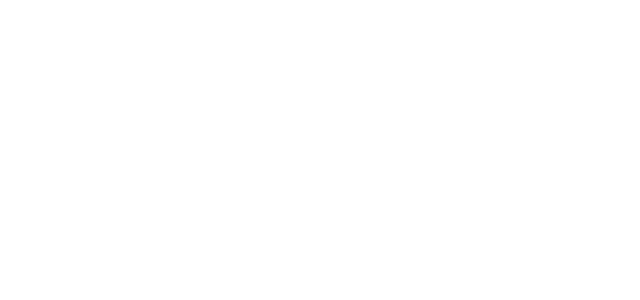
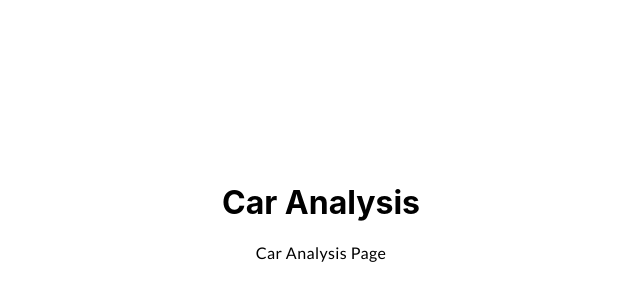
Before and after one commit to Jaxeus/FrontendL5M2, a React (Create React App) app in the folder turners-cars/: page / in a window 1280 px wide. Shown: the part 920-1220 px from the top of the page, without its empty margins (319-959 px from the left). Before the commit the page ends 820 px from the top, so only its background shows below. Built offline with nearby package versions, Linux system fonts and the light colour scheme; a web font is replaced by a local one.

Commit message:
Created a new component and css module called CarAnalysis for another car-analysis post request from azure

```diff
--- /dev/null
+++ b/turners-cars/src/pages/CarAnalysis.jsx
@@ -0,0 +1,23 @@
+import React from "react";
+import styles from "./CarAnalysis.module.css";
+// import axios from "axios";
+
+export default function CarAnalysis() {
+  //   POST https://eastus.api.cognitive.microsoft.com/computervision/imageanalysis:analyze?api-version=2023-04-01-preview&features=tags HTTP/1.1
+  // Host: eastus.api.cognitive.microsoft.com
+  // Content-Type: application/json
+  // Ocp-Apim-Subscription-Key: 89c663d4e00c430bab4db0272f4f785f
+
+  // {
+  //   "url": "https://www.seat.co.nz/content/dam/public/seat-website/models/tarraco/exterior-colours/tarracocclite-blueatlantic.png"
+  // }
+
+  return (
+    <div className={styles.carAnalysisContainer}>
+      <div>
+        <h1>Car Analysis</h1>
+        <p>Car Analysis Page</p>
+      </div>
+    </div>
+  );
+}
--- /dev/null
+++ b/turners-cars/src/pages/CarAnalysis.module.css
@@ -0,0 +1,9 @@
+.carAnalysisContainer {
+  display: flex;
+  flex-direction: column;
+  align-items: center;
+  justify-content: center;
+  margin-top: 20px;
+  margin-bottom: 20px;
+  height: 600px;
+}
--- a/turners-cars/src/pages/Home.jsx
+++ b/turners-cars/src/pages/Home.jsx
@@ -6,6 +6,7 @@ import TopMenu from "./TopMenu";
 import Header from "./Header";
 import axios from "axios";
 import { useState } from "react";
+import CarAnalysis from "./CarAnalysis";
 
 export default function Home() {
   const [imageUrl, setImageUrl] = useState("");
@@ -15,12 +16,6 @@ export default function Home() {
   const analyzeImage = async () => {
     const apiKey = process.env.REACT_APP_AZURE_API_KEY;
     const endpoint = process.env.REACT_APP_AZURE_ENDPOINT;
-    // const params = {
-    //   visualFeatures: "Categories,Description,Color",
-    //   details: "",
-    //   language: "en",
-    // };
-    // /vision/v3.1/analyze (cut)
     try {
       console.log(imageUrl);
       const response = await axios.post(
@@ -67,33 +62,6 @@ export default function Home() {
           <img width="300px" height="auto" alt="car" src={imageUrl} />
         );
       }
-
-      //-------------SET RESULT ONLY---------------//
-      // setResult(
-      //   response.data.tagsResult.values.filter((item) => item.name === "car")[0]
-      //     .name
-      // );
-
-      //--------------TRYING STUFF-------------//
-      // console.log(
-      //   response.data.tagsResult.values.filter((item) => item.name === "car")[0].name
-      // );
-      // if (response.data.tagsResult.values[3].name === "car") {
-      // console.log("This is a car");
-      // setResult(
-      //   `This is indeed a ${response.data.tagsResult.values[3].name}`
-      // );
-      // setCarImage(
-      //   <img width="200px" height="auto" alt="car" src={imageUrl} />
-      // );}
-      // else {
-      //   console.log("Not today, my friend");
-      // }
-      // console.log(response.data.tagsResult.values["name"]);
-      // setResult(
-      //   response.data.tagsResult.values.filter((item) => item.name === "car")[0]
-      //     .name
-      // );
     } catch (error) {
       console.error("Error analyzing image:", error);
     }
@@ -124,8 +92,11 @@ export default function Home() {
         )}
         <div>{carImage}</div>
       </div>
+      <CarAnalysis />
     </div>
   );
 }
 
 // https://www.seat.co.nz/content/dam/public/seat-website/models/tarraco/exterior-colours/tarracocclite-blueatlantic.png (working URL for API)
+
+// https://ichef.bbci.co.uk/news/976/cpsprodpb/178D6/production/_129407469_gettyimages-1248218509.jpg (working URL for API but of a cat)
```
